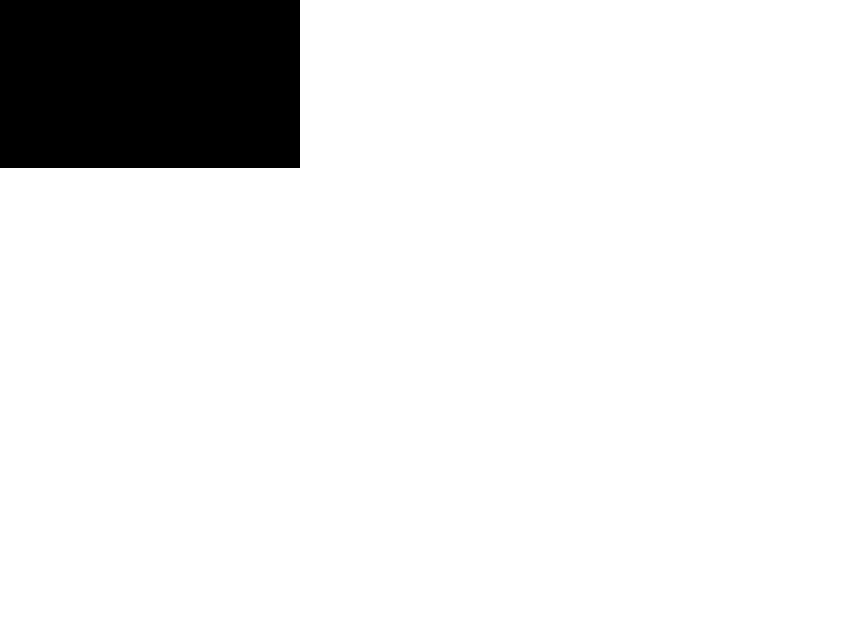
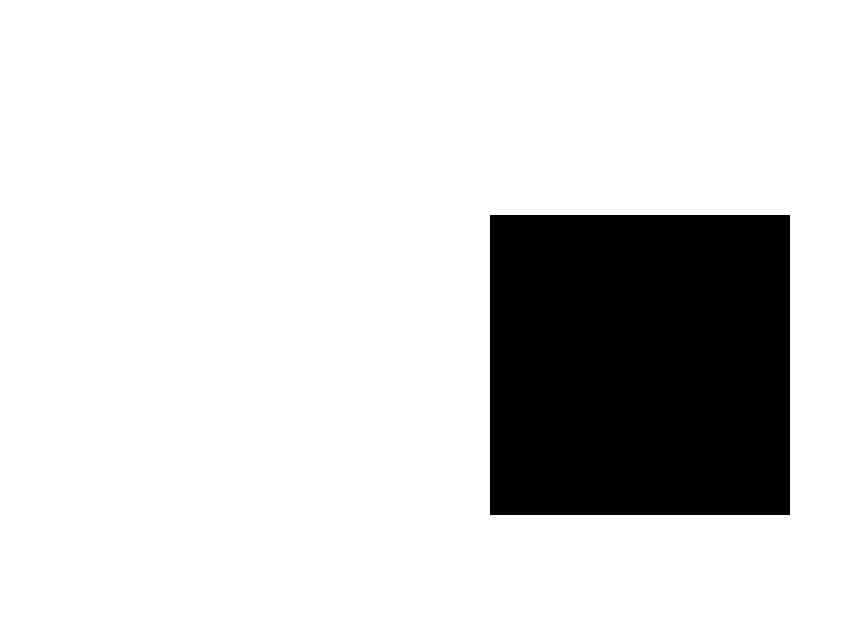
Before and after one commit to imsamudev/playsquare, a plain HTML site: page index.html in a window 1280 px wide. Shown: the part 170-800 px from the top of the page, without its empty margins (0-853 px from the left). Drawn offline with Linux system fonts and the light colour scheme.

Commit message:
adjust_container

```diff
--- a/styles.css
+++ b/styles.css
@@ -8,6 +8,15 @@ html {
   font-family: "Pixelify Sans", sans-serif;
 }
 
+.container {
+  height: 100vh;
+  width: 100%;
+  display: flex;
+  flex-direction: column;
+  justify-content: space-around;
+  align-items: center;
+}
+
 #square {
   height: 300px;
   width: 300px;
```
